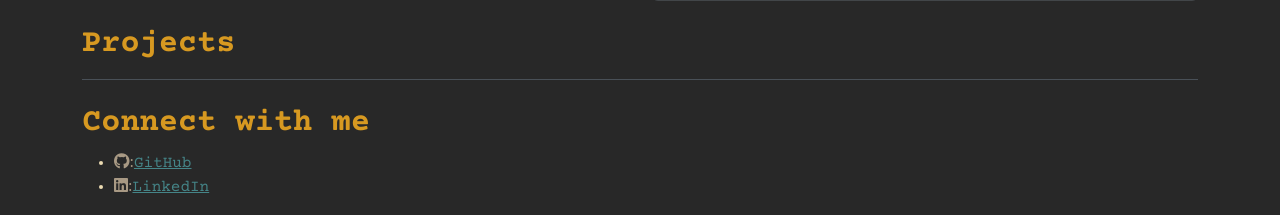
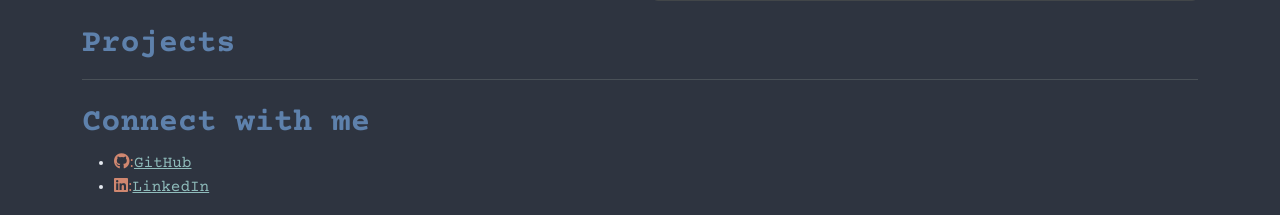
Before and after one commit to alokshandilya/personal-website, a Flask app: page / in a window 1280 px wide. Shown: the part 1370-1585 px from the top of the page. Run offline with Flask 3, Linux system fonts and the light colour scheme.

Commit message:
add nord colorscheme

```diff
--- a/static/css/styles.css
+++ b/static/css/styles.css
@@ -9,15 +9,15 @@
   font-style: normal;
   font-weight: 400;
   font-size: medium;
-  color: #EBDBB2;
+  color: #e5e9f0;
 }
 
 a:link {
-  color: #458588;
+  color: #8fbcbb;
 }
 
 a:visited {
-  color: #458588;
+  color: #8fbcbb;
 }
 
 .courier-prime-bold {
--- a/templates/home.html
+++ b/templates/home.html
@@ -42,13 +42,13 @@
     rel="stylesheet">
 </head>
 
-<body style="background-color: #282828;">
+<body style="background-color: #2e3440;">
   <script src="https://cdn.jsdelivr.net/npm/bootstrap@5.3.3/dist/js/bootstrap.bundle.min.js"
     integrity="sha384-YvpcrYf0tY3lHB60NNkmXc5s9fDVZLESaAA55NDzOxhy9GkcIdslK1eN7N6jIeHz"
     crossorigin="anonymous"></script>
   <header class="container container-fluid">
-    <h1 class="mt-4 courier-prime-bold mb-4" style="color: #D79921;">Alok Shandilya</h1>
-    <img src="static/images/gruvbox-my-pic.jpg" alt="Alok's Image" class="img-fluid img-thumbnail mx-auto responsive-image"
+    <h1 class="mt-4 courier-prime-bold mb-4" style="color: #5e81ac;">Alok Shandilya</h1>
+    <img src="static/images/nord-my-pic.jpg" alt="Alok's Image" class="img-fluid img-thumbnail mx-auto responsive-image"
       style="float: right; margin: 1em;">
     <p>👋 I am a python, django, flask developer and a machine learning enthusiast, who is
       passionate about solving complex problems with code.
@@ -57,7 +57,7 @@
     <p>View My resume: <a href="https://bit.ly/alokshandilya" target="_blank">alok_shandilya_resume.pdf</a>
     </p>
     <img
-      src="https://github-readme-activity-graph.vercel.app/graph?username=alokshandilya&theme=gruvbox&custom_title=My%20GitHub%20Contribution%20Graph&radius=16&hide_border=true&area=true"
+      src="https://github-readme-activity-graph.vercel.app/graph?username=alokshandilya&theme=nord&custom_title=My%20GitHub%20Contribution%20Graph&radius=16&hide_border=true&area=true"
       alt="GitHub Chart" class="mb-4 img-fluid github-chart" />
   </header>
 
@@ -66,7 +66,7 @@
       <div class="col-md-6">
         <div class="card">
           <img
-            src="https://github-readme-stats.vercel.app/api?username=alokshandilya&show_icons=true&theme=gruvbox&rank_icon=github"
+            src="https://github-readme-stats.vercel.app/api?username=alokshandilya&show_icons=true&theme=nord&rank_icon=github"
             class="card-img-top" alt="Overall GitHub Stats">
           <div class="card-body">
             <h5 class="card-title courier-prime-bold-italic">GitHub Stats</h5>
@@ -75,7 +75,7 @@
       </div>
       <div class="col-md-6 mt-2">
         <div class="card">
-          <img src="http://github-readme-streak-stats.herokuapp.com?user=alokshandilya&theme=gruvbox" class="card-img-top"
+          <img src="http://github-readme-streak-stats.herokuapp.com?user=alokshandilya&theme=nord" class="card-img-top"
             alt="GitHub Streak">
           <div class="card-body">
             <h5 class="card-title courier-prime-bold-italic">GitHub Streak</h5>
@@ -87,7 +87,7 @@
 
   <main>
     <section class="container">
-      <h2 class="mt-4 mb-3 courier-prime-bold" style="color: #D79921">Projects</h2>
+      <h2 class="mt-4 mb-3 courier-prime-bold" style="color: #5e81ac">Projects</h2>
       <div>
         {% include 'projectitem.html' %}
       </div>
@@ -100,10 +100,10 @@
   </main>
 
   <section class="container">
-    <h2 class="mt-4 mb-2 courier-prime-bold" style="color: #D79921">Connect with me</h2>
+    <h2 class="mt-4 mb-2 courier-prime-bold" style="color: #5e81ac">Connect with me</h2>
     <ul>
-      <li><i style="color: #A89984;" class="fab fa-github mr-5">: </i><a href="https://github.com/alokshandilya" target="_blank">GitHub</a></li>
-      <li><i style="color: #A89984;" class="fab fa-linkedin mr-5">: </i><a href="https://linkedin.com/in/alokshandilya"
+      <li><i style="color: #d08770;" class="fab fa-github mr-5">: </i><a href="https://github.com/alokshandilya" target="_blank">GitHub</a></li>
+      <li><i style="color: #d08770;" class="fab fa-linkedin mr-5">: </i><a href="https://linkedin.com/in/alokshandilya"
           target="_blank">LinkedIn</a></li>
     </ul>
   </section>
--- a/templates/projectitem.html
+++ b/templates/projectitem.html
@@ -2,8 +2,8 @@
   <ul>
     {% for project in projects %}
     <li>
-      <h5 class="courier-prime-bold" style="display: inline; color: #689D6A;">{{project.name}}</h5>
-      <p class="courier-prime-regular-italic" style="display: inline; color: #98971A;"> |
+      <h5 class="courier-prime-bold" style="display: inline; color: #8fbcbb;">{{project.name}}</h5>
+      <p class="courier-prime-regular-italic" style="display: inline; color: #a3be8c;"> |
         {% for tech in project.tech_stack %}
         {{tech}}{% if not loop.last %}, {% endif %}
         {% endfor %}</p>
```
Also changed, not shown: static/images/nord-my-pic.jpg (added).
